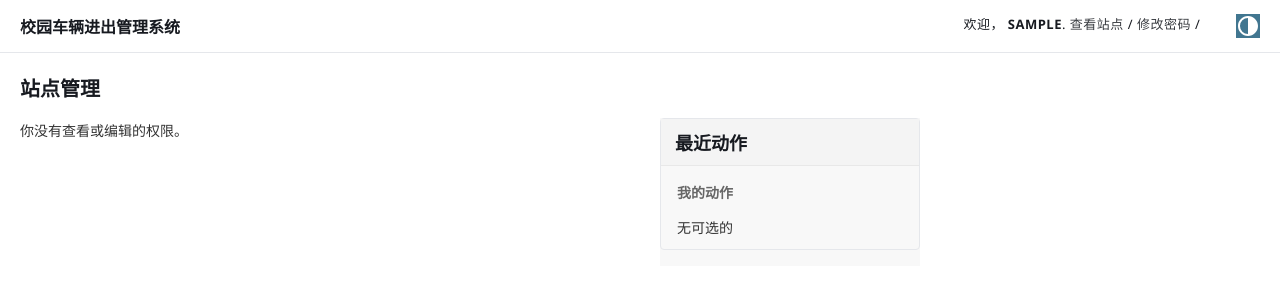
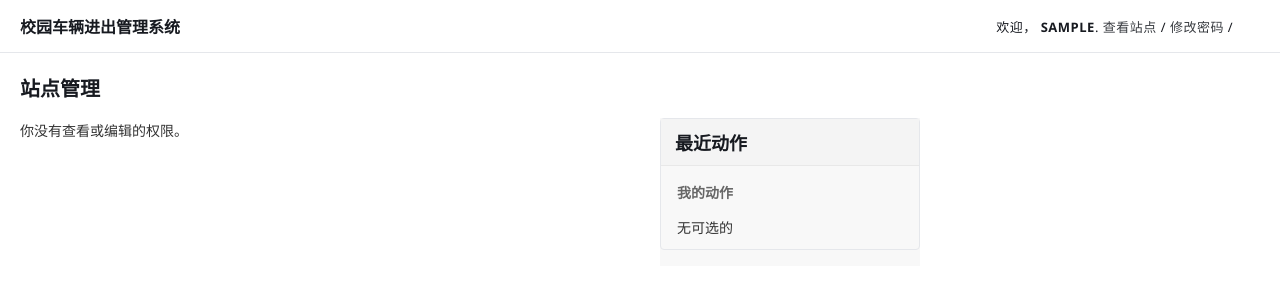
Before and after one commit to hsw0079/OverClassProject-wsl, a Django app: page /admin/ in a window 1280 px wide. Shown: the top 300 px of the page. Run offline with Django 5.2, Linux system fonts and the light colour scheme; the visitor is signed in with stand-in values (Sample User, id 1); data comes from the database, SQL or seed files in the repository; data that the repository does not hold is empty.

Commit message:
隐藏切换

```diff
--- a/static/css/admin_tesla.css
+++ b/static/css/admin_tesla.css
@@ -192,6 +192,14 @@ html[data-theme="light"],
 
 
 
+/* ---- Hide Theme Toggle ---- */
+.theme-toggle {
+  display: none !important;
+}
+
+/*hide Theme Toggle*/
+
+
 /* ---- Dark Mode Cleanup ---- */
 @media (prefers-color-scheme: dark) {
   :root { color-scheme: light only; }
```
